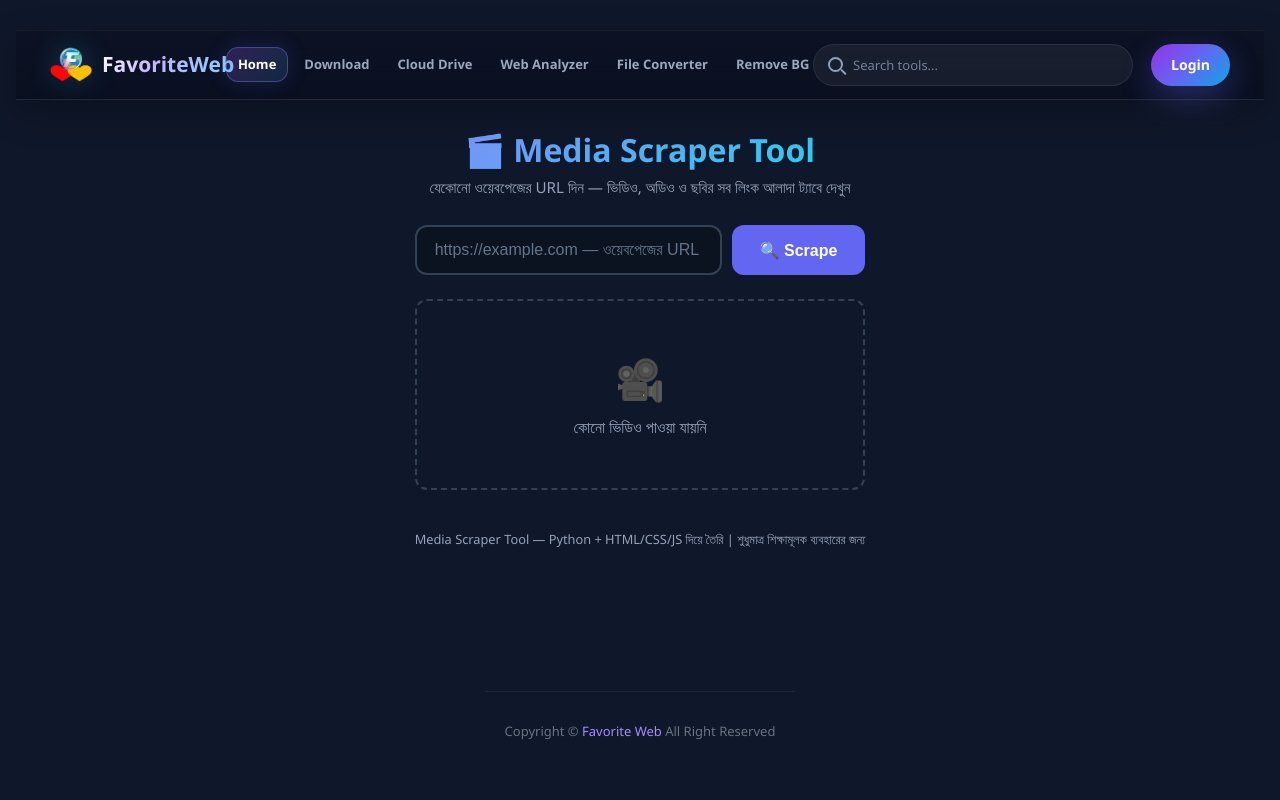
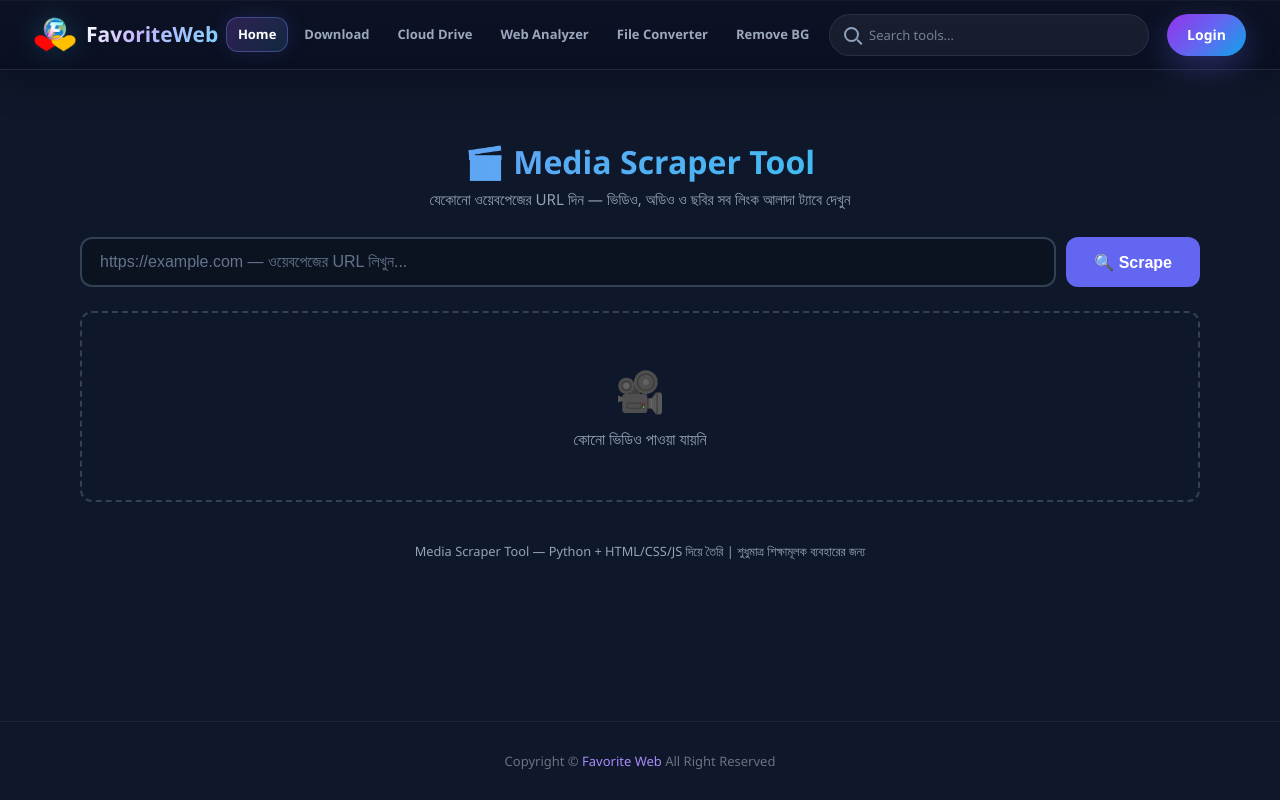
Before and after one commit to favoritecode/Web-Server, a plain HTML site: page media-scraper/index.html in a window 1280 px wide. Drawn offline with Linux system fonts and the light colour scheme; no server answers.

Commit message:
Fix Media Scraper width to match other tools (1120px)

```diff
--- a/media-scraper/index.html
+++ b/media-scraper/index.html
@@ -28,15 +28,12 @@
     background: var(--bg);
     color: var(--text);
     min-height: 100vh;
-    display: flex;
-    flex-direction: column;
-    align-items: center;
-    padding: 30px 16px;
+    margin: 0;
   }
 
   .container {
-    width: 100%;
-    max-width: 1000px;
+    width: min(1120px, calc(100% - 32px));
+    margin: 42px auto 80px;
   }
 
   /* ---------- Header ---------- */
```
